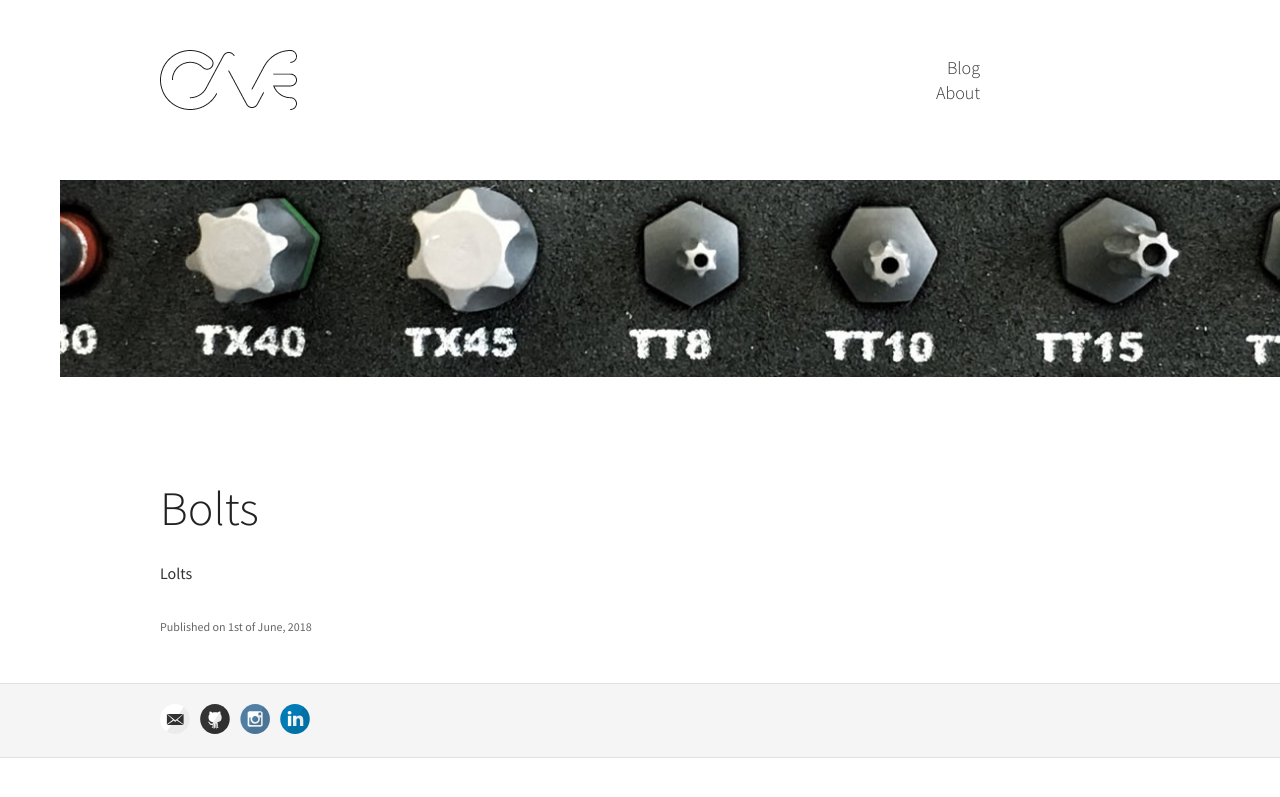
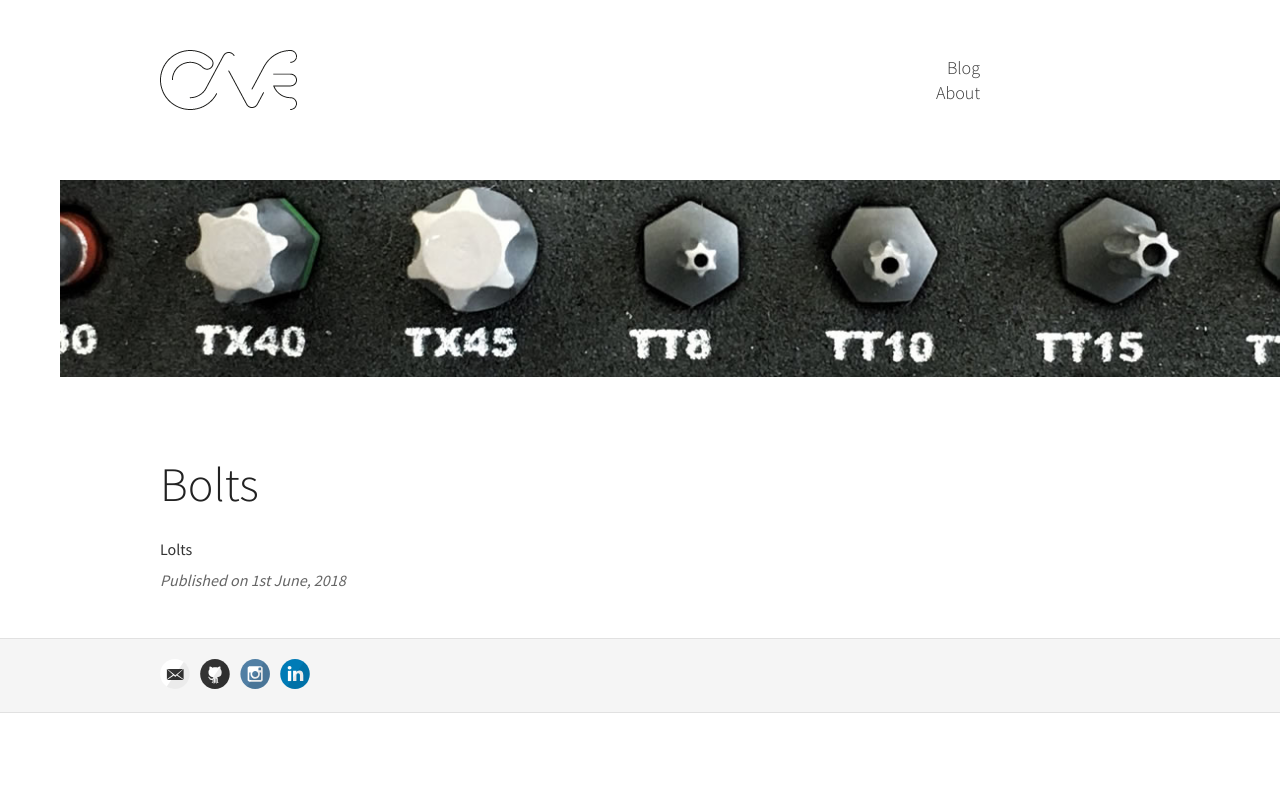
Before and after one commit to gcsalzburg/gcsalzburg.github.io, a Jekyll site: the page built from _posts/2018-6-1-Bolts.md, in a window 1280 px wide. Shown: the top 797 px of the page. Built offline with Jekyll 4.4.1, drawn with Linux system fonts in a browser that asks for light colours.

Commit message:
Published date formatting

```diff
--- a/_layouts/post.html
+++ b/_layouts/post.html
@@ -19,7 +19,7 @@
       {% when '3' or '23' %}{{ day }}rd
       {% else %}{{ day }}th
     {% endcase %}
-    {{ page.date | date: "of %B, %Y" }}
+    {{ page.date | date: " %B, %Y" }}
   </div>
 
   {% include disqus.html %}
--- a/style.scss
+++ b/style.scss
@@ -326,6 +326,7 @@
 
   h1 {
     font-size: 48px;
+    margin-top: 0.5em;
   }
 
   blockquote {
@@ -337,7 +338,7 @@
     font-style: italic;
   }
 
-  .date{
+  .published_date{
     font-style: normal;
     font-size: 12px;
     margin-top: 40px;
```
